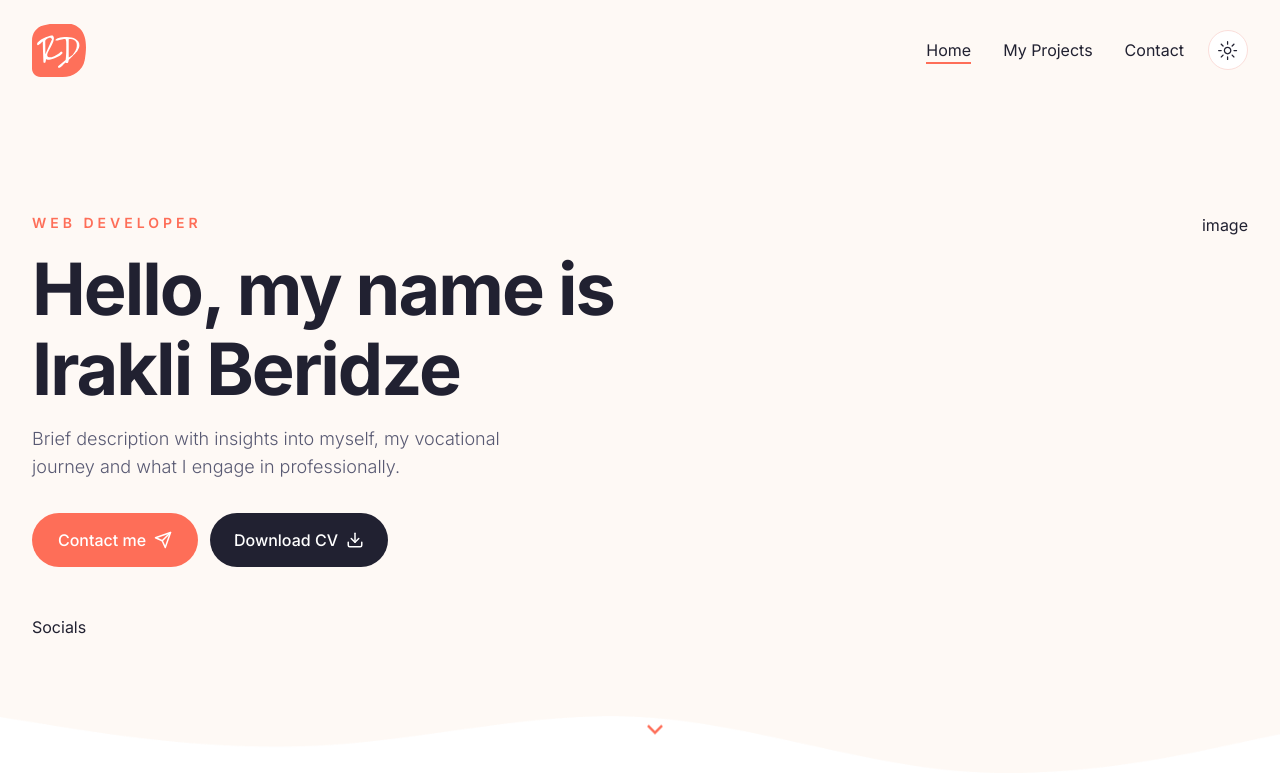
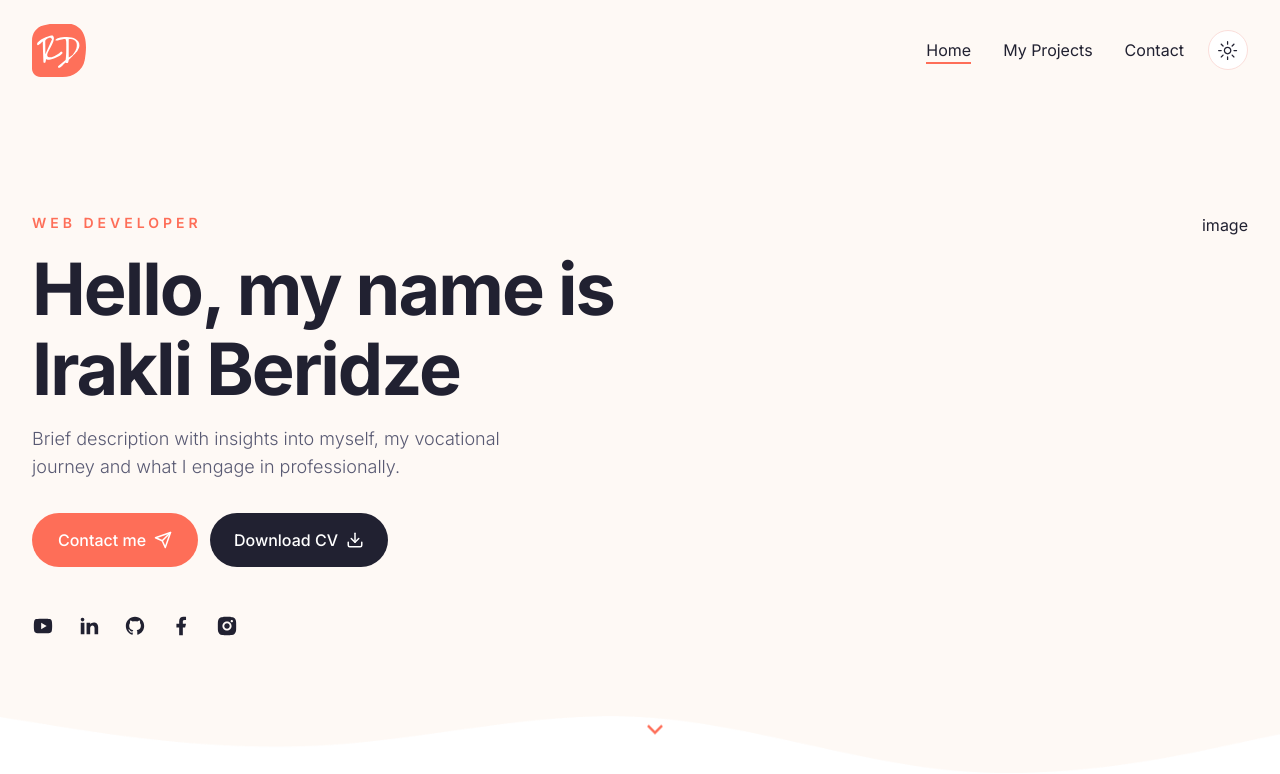
Before and after one commit to irakli85/Portfolio, a Next.js app: page / in a window 1280 px wide. Shown: the top 774 px of the page. Built offline with nearby package versions, Linux system fonts and the light colour scheme.

Commit message:
first commit

```diff
--- a/components/Hero.jsx
+++ b/components/Hero.jsx
@@ -31,7 +31,7 @@ const Hero = () => {
                         <Button variant='secondary' className='gap-x-2'>Download CV<Download size={18}/></Button>
                     </div>
                     {/* Socials */}
-                    <Socials/>
+                    <Socials containerStyles='flex gap-x-6 mx-auto xl:mx-0' iconsStyles='text-foreground text-[22px] hover:text-primary transition-all'/>
                 </div>
                  {/* image */}
                  <div className="hidden xl:flex relative">image</div>
--- a/components/Socials.jsx
+++ b/components/Socials.jsx
@@ -1,8 +1,42 @@
-import React from 'react'
+'use client'
+import Link from 'next/link'
+import {RiYoutubeFill, RiLinkedinFill, RiGithubFill, RiFacebookFill, RiInstagramFill} from 'react-icons/ri'
 
-const Socials = () => {
+
+const icons = [
+  {
+    path: '/',
+    name: <RiYoutubeFill/>,
+  },
+  {
+    path: '/',
+    name: <RiLinkedinFill/>,
+  },
+  {
+    path: '/',
+    name: <RiGithubFill/>,
+  },
+  {
+    path: '/',
+    name: <RiFacebookFill/>,
+  },
+  {
+    path: '/',
+    name: <RiInstagramFill/>,
+  },
+]
+
+const Socials = ({containerStyles, iconsStyles}) => {
   return (
-    <div>Socials</div>
+    <div className={`${containerStyles}`}>
+      {icons.map( (icon, index) => {
+        return (
+          <Link href={icon.path} key={index}>
+            <div className={`${iconsStyles}`}>{icon.name}</div>
+          </Link>
+        )
+      })}
+    </div>
   )
 }
 
```
